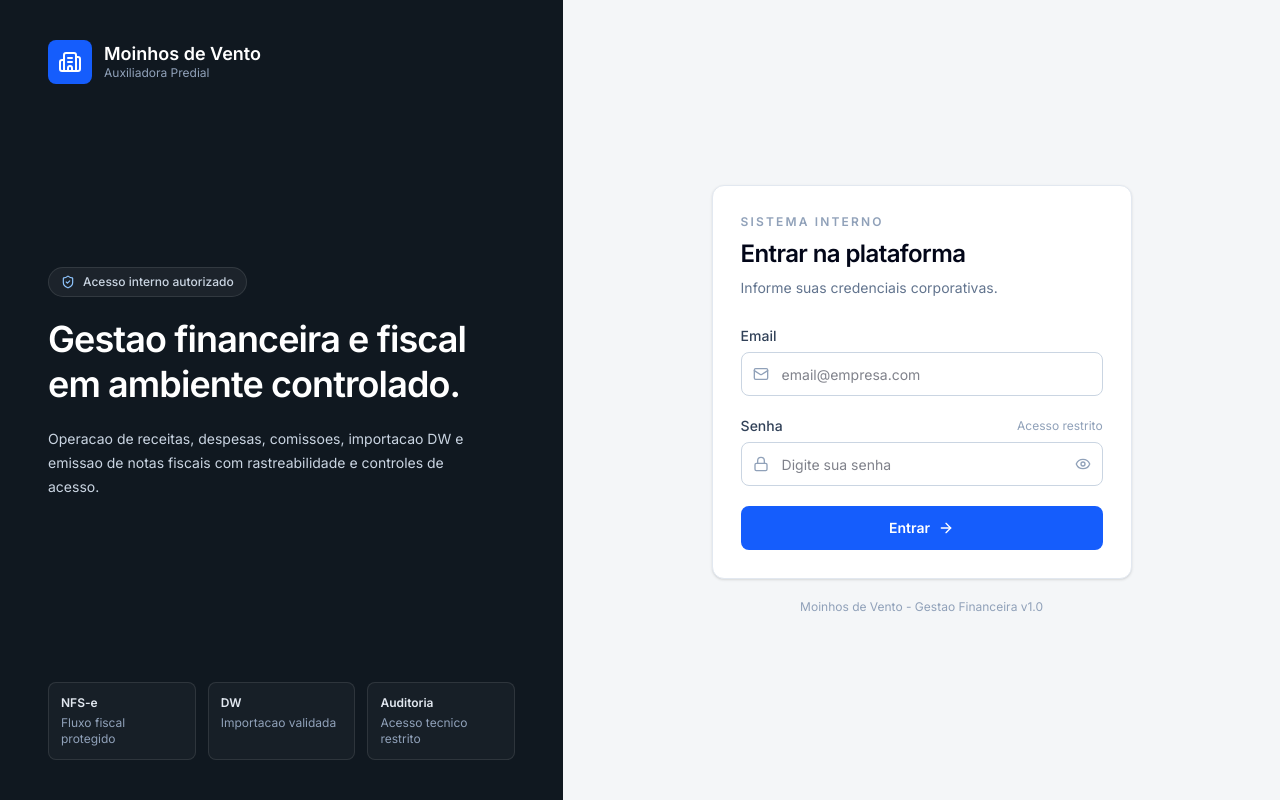
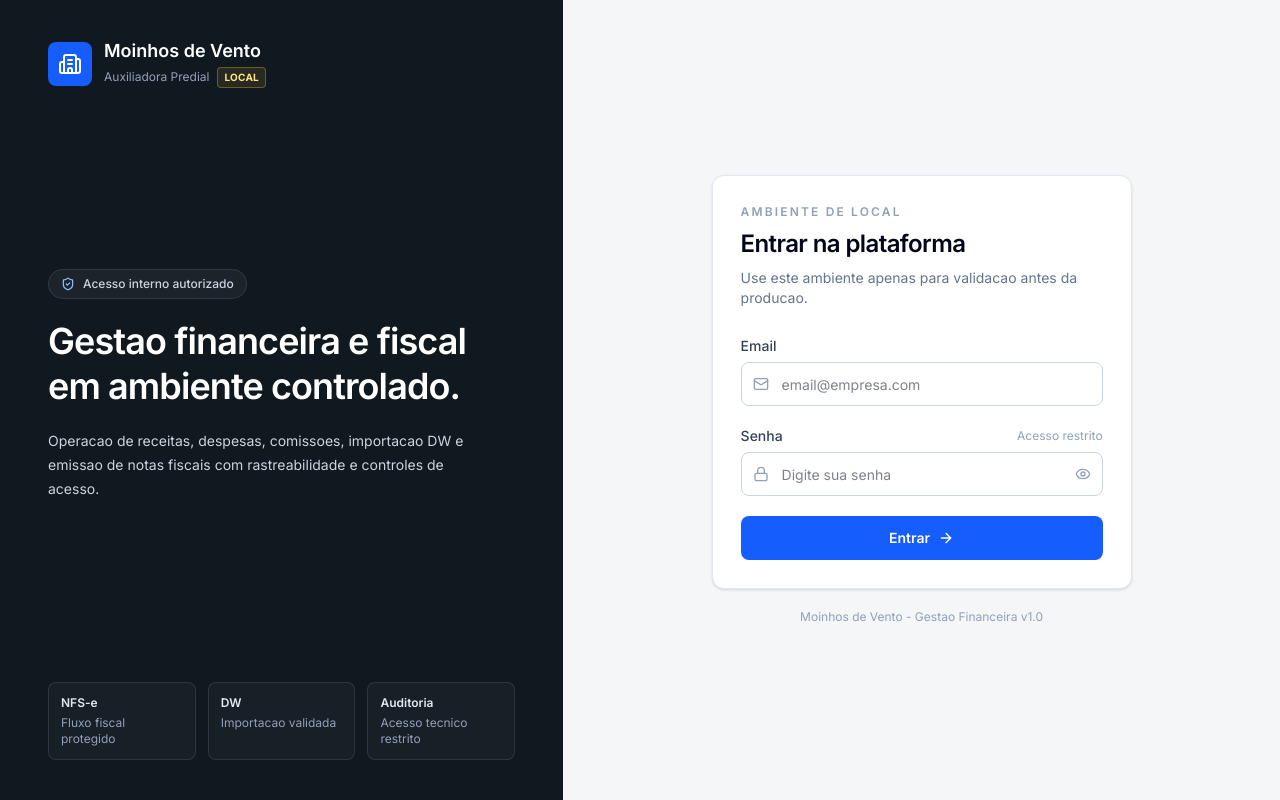
Before and after one commit to graeff01/gest-o_imob, a Next.js app in the folder gestao-imob/: page /login in a window 1280 px wide. Built offline with nearby package versions, Linux system fonts and the light colour scheme.

Commit message:
feat: identify non production environment

```diff
--- a/gestao-imob/src/app/(auth)/login/page.tsx
+++ b/gestao-imob/src/app/(auth)/login/page.tsx
@@ -12,6 +12,7 @@ import {
   Mail,
   ShieldCheck,
 } from "lucide-react";
+import { environmentLabel, environmentName, isNonProduction } from "@/lib/app-env";
 
 export default function LoginPage() {
   const router = useRouter();
@@ -52,7 +53,14 @@ export default function LoginPage() {
           </div>
           <div>
             <h1 className="text-lg font-semibold leading-tight">Moinhos de Vento</h1>
-            <p className="text-xs text-slate-400">Auxiliadora Predial</p>
+            <div className="mt-1 flex items-center gap-2">
+              <p className="text-xs text-slate-400">Auxiliadora Predial</p>
+              {isNonProduction && (
+                <span className="rounded border border-amber-300/30 bg-amber-300/10 px-1.5 py-0.5 text-[10px] font-bold uppercase tracking-wide text-amber-200">
+                  {environmentLabel}
+                </span>
+              )}
+            </div>
           </div>
         </div>
 
@@ -94,20 +102,29 @@ export default function LoginPage() {
             </div>
             <div>
               <h1 className="text-base font-semibold text-slate-950">Moinhos de Vento</h1>
-              <p className="text-xs text-slate-500">Gestao Financeira</p>
+              <div className="mt-1 flex items-center gap-2">
+                <p className="text-xs text-slate-500">Gestao Financeira</p>
+                {isNonProduction && (
+                  <span className="rounded border border-amber-300 bg-amber-50 px-1.5 py-0.5 text-[10px] font-bold uppercase tracking-wide text-amber-700">
+                    {environmentLabel}
+                  </span>
+                )}
+              </div>
             </div>
           </div>
 
           <div className="rounded-xl border border-slate-200 bg-white p-7 shadow-sm">
             <div className="mb-7">
               <p className="mb-2 text-xs font-semibold uppercase tracking-[0.18em] text-slate-400">
-                Sistema interno
+                {isNonProduction ? `Ambiente de ${environmentName}` : "Sistema interno"}
               </p>
               <h2 className="text-2xl font-semibold tracking-tight text-slate-950">
                 Entrar na plataforma
               </h2>
               <p className="mt-2 text-sm text-slate-500">
-                Informe suas credenciais corporativas.
+                {isNonProduction
+                  ? "Use este ambiente apenas para validacao antes da producao."
+                  : "Informe suas credenciais corporativas."}
               </p>
             </div>
 
--- a/gestao-imob/src/components/layout/header.tsx
+++ b/gestao-imob/src/components/layout/header.tsx
@@ -4,6 +4,7 @@ import { usePathname } from "next/navigation";
 import { navigationItems } from "@/lib/constants/navigation";
 import { Bell } from "lucide-react";
 import { GlobalSearch } from "@/components/shared/global-search";
+import { environmentLabel, environmentName, isNonProduction } from "@/lib/app-env";
 
 export function Header() {
   const pathname = usePathname();
@@ -22,6 +23,15 @@ export function Header() {
         {title}
       </h1>
       <div className="flex items-center gap-3">
+        {isNonProduction && (
+          <div
+            className="hidden items-center gap-2 rounded-lg border border-amber-200 bg-amber-50 px-2.5 py-1 text-xs font-semibold text-amber-800 sm:flex"
+            title={`Ambiente de ${environmentName}`}
+          >
+            <span className="h-1.5 w-1.5 rounded-full bg-amber-500" />
+            {environmentLabel}
+          </div>
+        )}
         <GlobalSearch />
         <button className="p-2 rounded-lg hover:bg-gray-100 text-gray-400 hover:text-gray-600 transition-colors relative">
           <Bell className="h-5 w-5" />
--- a/gestao-imob/src/components/layout/sidebar.tsx
+++ b/gestao-imob/src/components/layout/sidebar.tsx
@@ -35,6 +35,7 @@ import { cn } from "@/lib/utils";
 import { navigationItems, SECTION_LABELS, type NavItem, type Role } from "@/lib/constants/navigation";
 import { useState } from "react";
 import { Crown, ShieldCheck } from "lucide-react";
+import { environmentLabel, environmentName, isNonProduction } from "@/lib/app-env";
 
 const iconMap: Record<string, React.ElementType> = {
   LayoutDashboard,
@@ -94,9 +95,21 @@ export function Sidebar({ userName, role }: SidebarProps) {
           </div>
           <div>
             <h2 className="text-sm font-bold text-white">Moinhos de Vento</h2>
-            <p className="text-[11px] text-gray-400">Gestão Financeira</p>
+            <div className="mt-1 flex items-center gap-2">
+              <p className="text-[11px] text-gray-400">Gestao Financeira</p>
+              {isNonProduction && (
+                <span className="rounded border border-amber-300/30 bg-amber-300/10 px-1.5 py-0.5 text-[9px] font-bold uppercase tracking-wide text-amber-200">
+                  {environmentLabel}
+                </span>
+              )}
+            </div>
           </div>
         </div>
+        {isNonProduction && (
+          <div className="mt-4 rounded-lg border border-amber-300/20 bg-amber-300/10 px-3 py-2 text-[11px] font-medium text-amber-100">
+            Ambiente de {environmentName}. Dados e emissoes devem ser usados apenas para teste.
+          </div>
+        )}
       </div>
 
       {/* Navigation */}
--- /dev/null
+++ b/gestao-imob/src/lib/app-env.ts
@@ -0,0 +1,20 @@
+type AppEnvironment = "production" | "homologacao" | "local";
+
+const rawEnvironment = process.env.NEXT_PUBLIC_APP_ENV?.trim().toLowerCase();
+
+export const appEnvironment: AppEnvironment =
+  rawEnvironment === "production" || rawEnvironment === "homologacao" || rawEnvironment === "local"
+    ? rawEnvironment
+    : "production";
+
+export const isNonProduction = appEnvironment !== "production";
+
+export const environmentLabel =
+  appEnvironment === "homologacao" ? "HML" : appEnvironment === "local" ? "LOCAL" : "PRD";
+
+export const environmentName =
+  appEnvironment === "homologacao"
+    ? "Homologacao"
+    : appEnvironment === "local"
+      ? "Local"
+      : "Producao";
```
Also changed, not shown: 1 other file (tests, documents, lock files or other folders).
